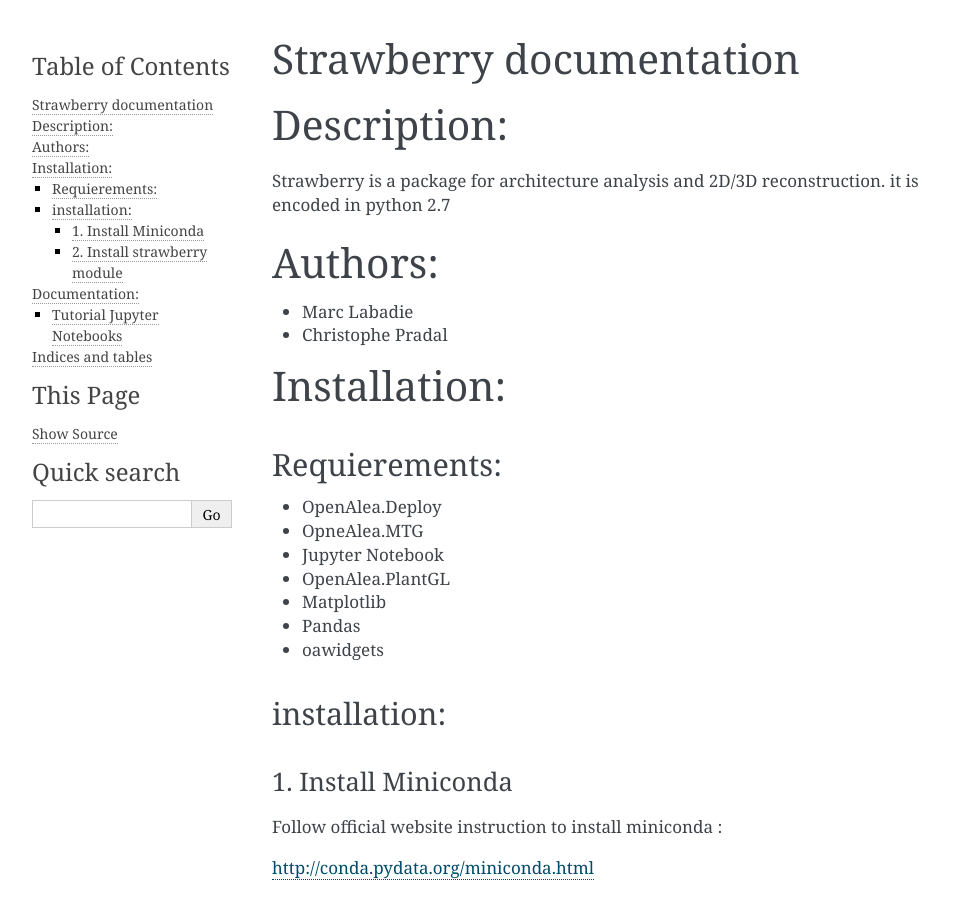
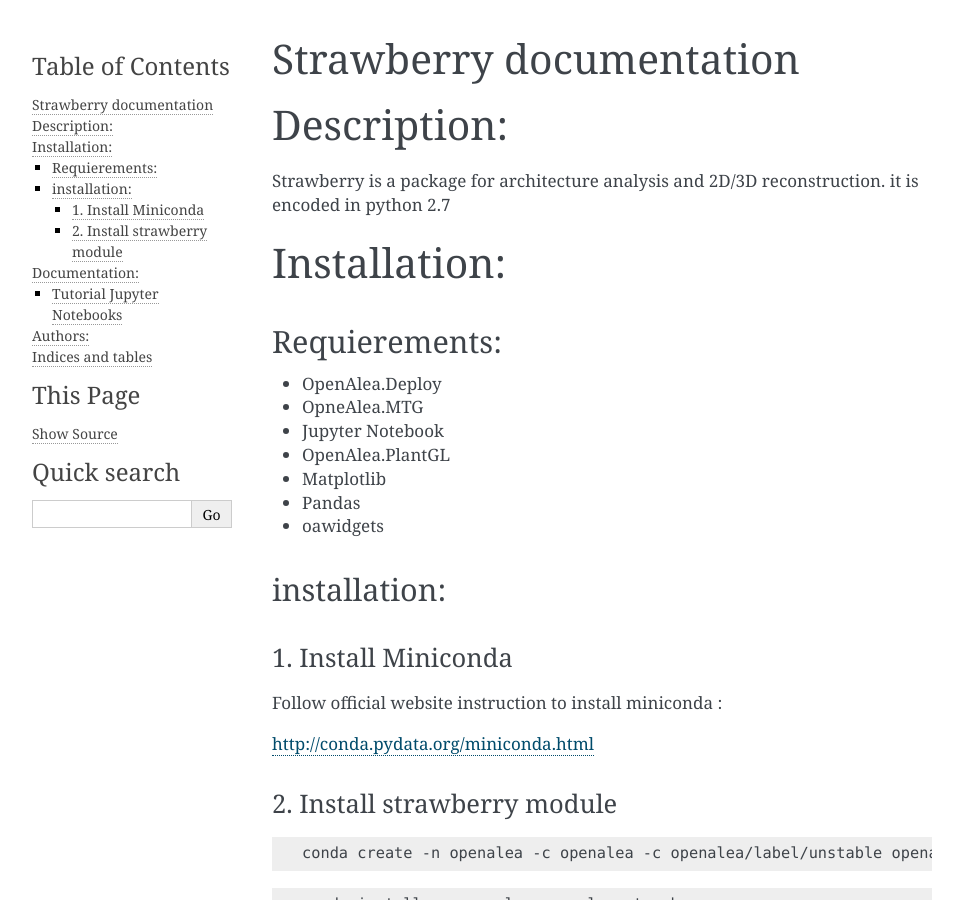
Before and after one commit to openalea/strawberry, a Sphinx documentation site: the page built from doc/source/index.rst, in a window 1280 px wide and 900 px high. Shown: the whole window, without its empty margins (148-1111 px from the left). Built offline with Sphinx 7.4.7, drawn with Linux system fonts in a browser that asks for light colours; formulas are drawn with MathJax 3; some of the changed text lies outside the part shown.

Commit message:
Upload doc/source/index.rst

```diff
--- a/doc/source/index.rst
+++ b/doc/source/index.rst
@@ -15,13 +15,6 @@
 
 Strawberry is a package for architecture analysis and 2D/3D reconstruction.
 it is encoded in python 2.7
-
-
-Authors:
-=========
-* Marc Labadie
-* Christophe Pradal
-
 
 Installation:
 =============
```
Also changed, not shown: other parts of doc/source/index.rst (+7 -0 lines).
